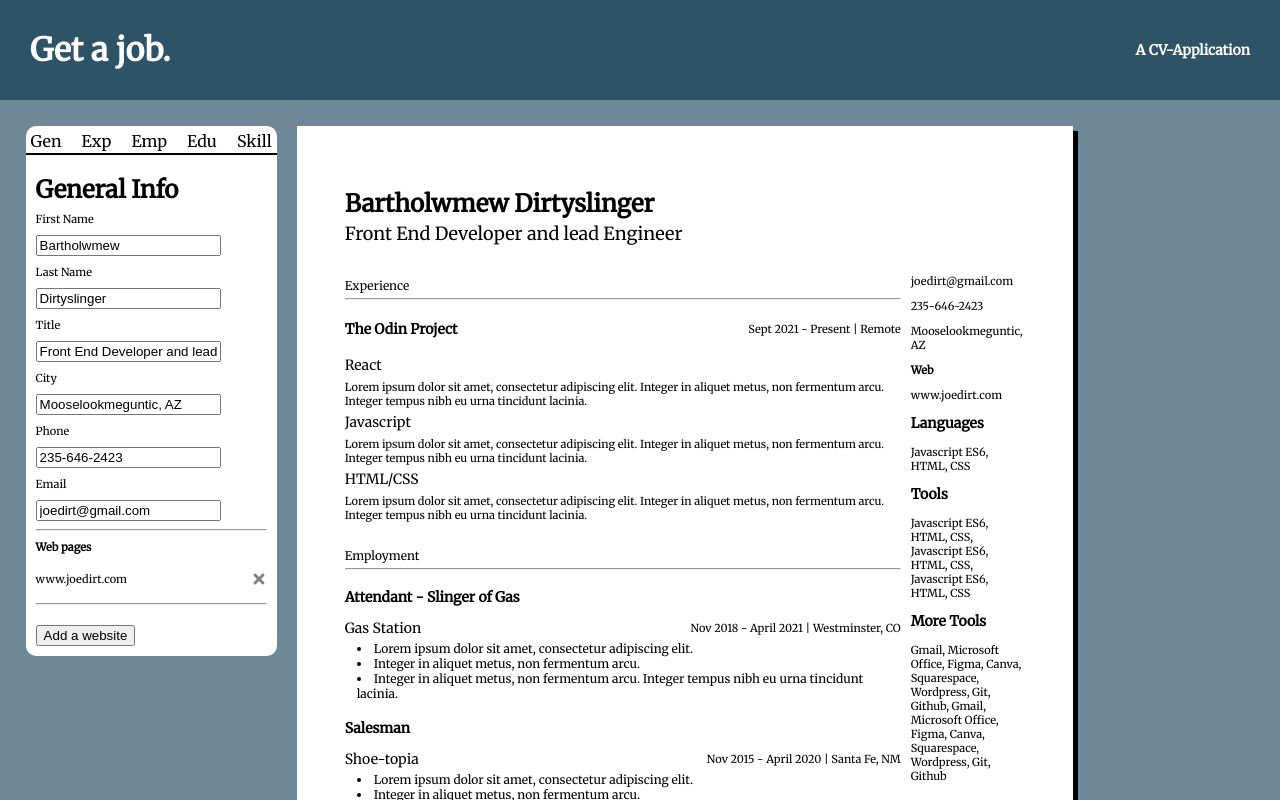
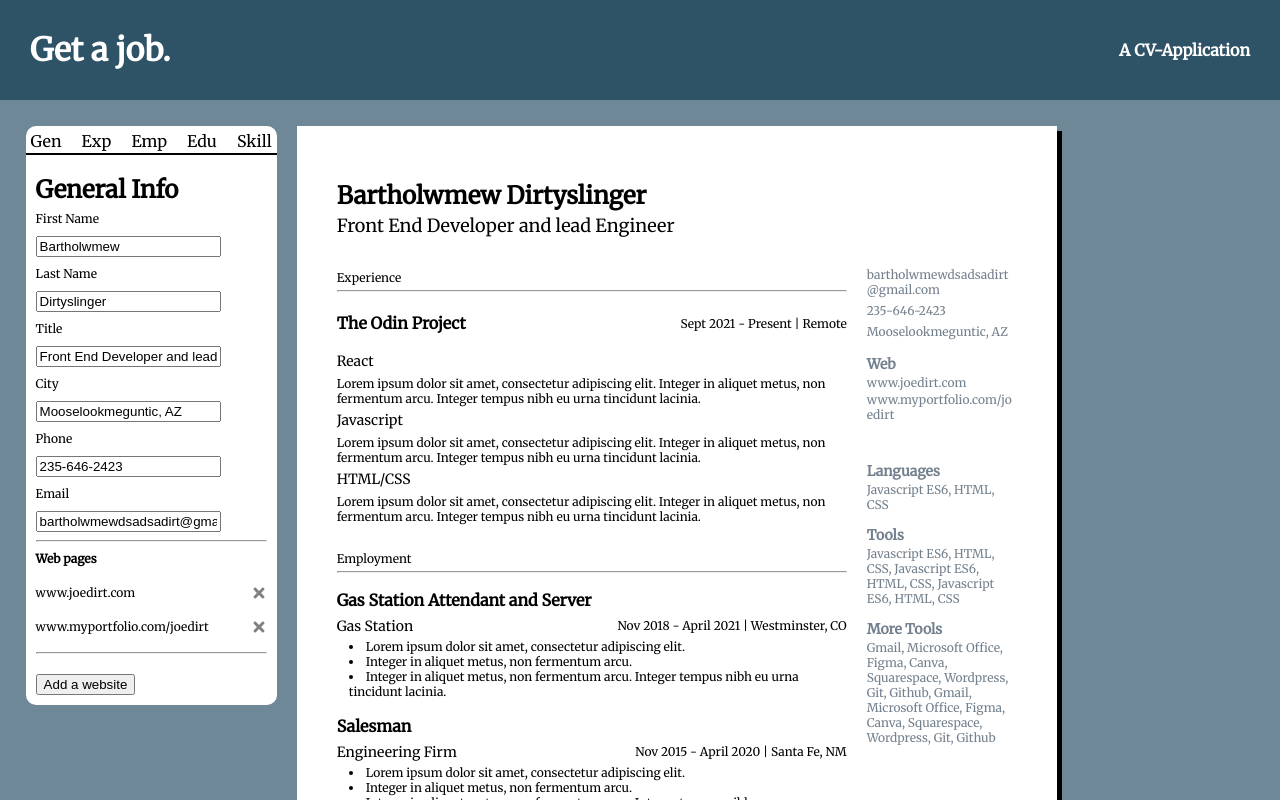
Before and after one commit to napolitanj/resume-builder, a React (Create React App) app: page / in a window 1280 px wide. Shown: the top 800 px of the page. Built offline with nearby package versions, Linux system fonts and the light colour scheme.

Commit message:
add style to secondary bar in preview

```diff
--- a/src/components/Main.js
+++ b/src/components/Main.js
@@ -17,9 +17,10 @@ class Main extends Component {
         title: "Front End Developer and lead Engineer",
         city: 'Mooselookmeguntic, AZ',
         phone: '235-646-2423',
-        email: 'joedirt@gmail.com',
+        email: 'bartholwmewdsadsadirt@gmail.com',
         websites: [
-          "www.joedirt.com"
+          "www.joedirt.com",
+          "www.myportfolio.com/joedirt"
         ]
       },
       experience: {
@@ -50,7 +51,7 @@ class Main extends Component {
           id: Math.floor(Math.random() * 10000)+1,
           employer: "Gas Station",
           location: "Westminster, CO",
-          position: "Attendant - Slinger of Gas",
+          position: "Gas Station Attendant and Server",
           start: "Nov 2018",
           end: "April 2021",
           duties: [
@@ -61,7 +62,7 @@ class Main extends Component {
         },
         {
           id: Math.floor(Math.random() * 10000)+1,
-          employer: "Shoe-topia",
+          employer: "Engineering Firm",
           location: "Santa Fe, NM",
           position: "Salesman",
           start: "Nov 2015",
--- a/src/components/PreviewMode.js
+++ b/src/components/PreviewMode.js
@@ -48,15 +48,15 @@ class PreviewMode extends Component {
                 </div>
                 <div className="previewSecondaryBody">
                     <div className="secondaryGeneralInfo">
-                        <p>{generalInfo.email}</p>
-                        <p>{generalInfo.phone}</p>
-                        <p>{generalInfo.city}</p>
-                    </div>
-                    <div>
-                        <p style={{fontWeight:700}}>Web</p>
-                        {generalInfo.websites.map((site) => (
-                            <p>{site}</p>
-                        ))}
+                        <p style={{marginBottom:"-6px"}}>{generalInfo.email}</p>
+                        <p style={{marginBottom:"-6px"}}>{generalInfo.phone}</p>
+                        <p style={{marginBottom:"-6px"}}>{generalInfo.city}</p>
+                        <div style={{marginTop:"22px"}}>
+                            <p style={{fontWeight:700, fontSize:"14px", marginBottom:"-10px"}}>Web</p>
+                            {generalInfo.websites.map((site) => (
+                                <p style={{marginBottom:"-10px"}}>{site}</p>
+                            ))}
+                        </div>
                     </div>
                     <div className="skills">
                         {skills.map((skill) => (
--- a/src/components/editComponents/EditEmployment.js
+++ b/src/components/editComponents/EditEmployment.js
@@ -21,7 +21,7 @@ class EditEmployment extends Component {
                     <p>End (month and year)</p>
                     <input maxLength="14" value={job.end} onChange={(e) => editEmployment(e,job.id, 'end')}></input>
                     <div style={{display:"flex", alignItems:"center", gap:"5px"}}>
-                        <p >Duties</p>
+                        <p>Duties</p>
                         <p style={{color:'gray',cursor:'pointer'}} onClick={() => addNewDuty(mainProps.employmentInfo.indexOf(job))}>+ Add New</p>
                     </div>
                     {job.duties.map(duty =>
--- a/src/components/previewComponents/Job.js
+++ b/src/components/previewComponents/Job.js
@@ -5,7 +5,7 @@ class Job extends Component {
     const {employer, location, position, start, end, duties} = this.props
     return (
       <div>
-            <h3 style={{marginTop:'20px', marginBottom:'0px'}}>{position}</h3>
+            <h3 style={{marginTop:'20px', marginBottom:'-5px'}}>{position}</h3>
             <div className="jobSubHeader">
                 <p style={{fontSize:'14px'}}>{employer}</p>
                 <p>{start} - {end} | {location}</p>
--- a/src/components/previewComponents/Skill.js
+++ b/src/components/previewComponents/Skill.js
@@ -9,7 +9,7 @@ class Skill extends Component {
       }
     return (
       <div>
-          <h3>{category}</h3>
+          <p style={{fontWeight:700, fontSize:"14px", marginBottom:"-10px"}}>{category}</p>
           <p>{createList()}</p>
       </div>
     )
--- a/src/index.css
+++ b/src/index.css
@@ -6,11 +6,11 @@ body {
 }
 
 p {
-  font-size: 11px;
+  font-size: 12px;
 }
 
 h3 {
-  font-size: 14px;
+  font-size: 16px;
   line-height: 15px;
 }
 
@@ -53,11 +53,44 @@ h3 {
   display: flex;
   flex-direction: column;
   background-color: white;
-  padding: 48px;
-  padding-top: 38px;
+  padding: 40px;
+  padding-top: 30px;
   width: 680px;
   height: 880px;
   box-shadow: 5px 5px;
+}
+
+.previewHeader {
+  height: auto;
+}
+
+.previewBody {
+  display: flex;
+  gap: 20px;
+  margin-bottom: 10px;
+}
+
+.previewMainBody {
+  display: flex;
+  flex-direction: column;
+  width: 75%;
+  height: auto;
+}
+
+.previewBodyElement {
+  height: auto;
+  margin-top: 10px;
+}
+
+.previewSecondaryBody {
+  width: 22%;
+  height: 684px;
+  color: #73808d;
+}
+
+.secondaryGeneralInfo {
+  margin-bottom: 50px;
+  overflow-wrap: break-word;
 }
 
 .editWindow {
@@ -106,34 +139,6 @@ h3 {
   margin-top: 20px;
   justify-content: center;
   align-items: center;
-}
-
-.previewHeader {
-  height: auto;
-}
-
-.previewBody {
-  display: flex;
-  gap: 10px;
-  margin-bottom: 10px;
-}
-
-.previewMainBody {
-  display: flex;
-  flex-direction: column;
-  width: 683px;
-  height: auto;
-}
-
-.previewBodyElement {
-  height: auto;
-  margin-top: 10px;
-}
-
-.previewSecondaryBody {
-  font-size: 12px;
-  width: 140px;
-  height: 684px;
 }
 
 .categoryHeader {
```
